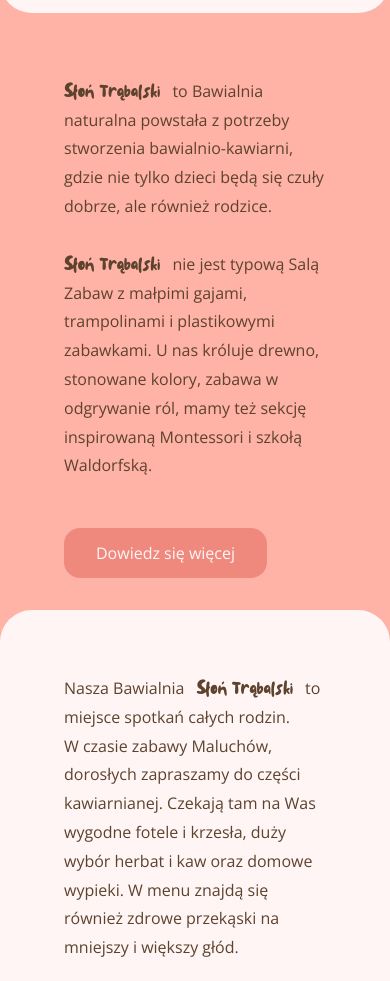
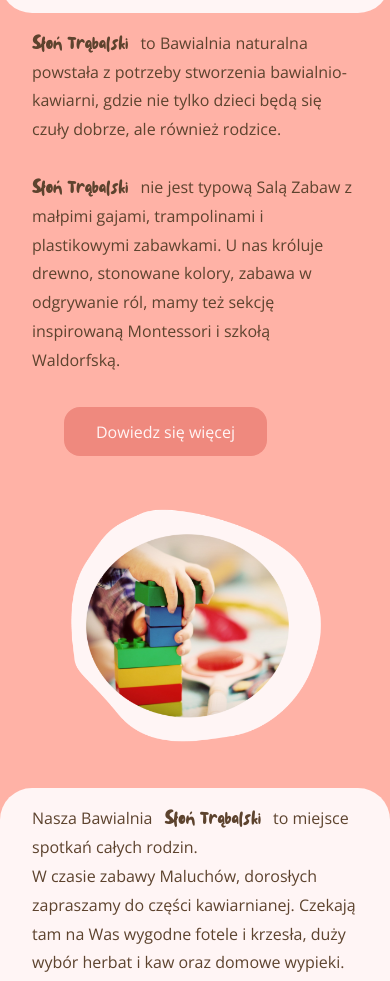
Before and after one commit to Magdalabno/Bawialnia, a plain HTML site: page index.html in a window 390 px wide. Shown: the part 119-1100 px from the top of the page. Drawn offline with nearby package versions, Linux system fonts and the light colour scheme.

Commit message:
Make changes with responsiveness in index

```diff
--- a/resources/style.css
+++ b/resources/style.css
@@ -15,7 +15,8 @@ img {
     width: 100%;
 }
 body {
-    margin: 0;
+    max-width: 1700px;
+    margin: 0 auto;
 }
 a {
     text-decoration: none;
@@ -80,23 +81,25 @@ nav img:hover {
     padding: 0 3rem;
 }
 .o-nas {
+    padding: 2rem;
     display: flex;
     align-items: center;
+    justify-content: center;
 }
 .o-nasimg img {
-    padding-top: 2rem;
-    max-width: 500px;
-    min-width: 350px;
+    max-width: 450px;
+    min-width: 300px;
     height: auto;
 }
 .o-nasimg {
     text-align: center;
 }
 .o-nastext p {
+    max-width: 800px;
     font-size: 1rem;
     line-height: 1.8;
     color: #5D432E;
-    padding: 4rem 2rem 2rem 2rem;
+    padding: 2rem 0 2rem 2rem;
 }
 .name {
     padding-right: 0.5rem;
@@ -126,25 +129,31 @@ nav img:hover {
 .o-nas2 {
     display: flex;
     align-items: center;
+    justify-content: center;
     background-color: #FFF5F5;
     min-height: 400px;
     border-radius: 2rem;
     z-index: 10;
     position: relative;
+    padding: 2rem;
 }
 .o-nasimg2 {
     text-align: center
 }
 .o-nasimg2 img {
     max-width: 500px;
-    min-width: 350px;
+    min-width: 330px;
     height: auto;
+    padding-bottom: 1rem;
+}
+.o-nastext2 {
+    max-width: 800px;
 }
 .o-nastext2 p {
     font-size: 1rem;
     line-height: 1.8;
     color: #5D432E;
-    padding: 4rem 2rem 2rem 2rem;
+    padding: 2rem 2rem 2rem 2rem;
 }
 .o-nastext2 span {
     padding: 0 0.5rem;
@@ -406,10 +415,6 @@ footer p {
     .nav-menu li {
         padding: 0.5rem;
     }
-
-    .o-nasimg, .o-nasimg2, .onasimg {
-        display: none;
-    }
     .urodziny {
         flex-direction: column;
         align-items: center;
@@ -432,10 +437,30 @@ footer p {
     .cennik1 table, .cennik2 table {
         width: 100%;
     }
+    .o-nastext p {
+        padding: 1rem 0 1rem 0;
+    }
+    .o-nastext2 p {
+        padding: 1rem 0 1rem 0;
+    }
 }
 @media only screen and (min-width: 769px) {
     .icon-menu {
         display: none;
+    }
+}
+@media only screen and (max-width: 680px) {
+    .o-nas {
+        flex-direction: column-reverse;
+    }
+    .o-nas img {
+        max-width: 300px;
+    }
+    .o-nas2 {
+        flex-direction: column;
+    }
+    .o-nas2 img {
+        max-width: 320px;
     }
 }
 @media only screen and (max-width: 550px) {
```
